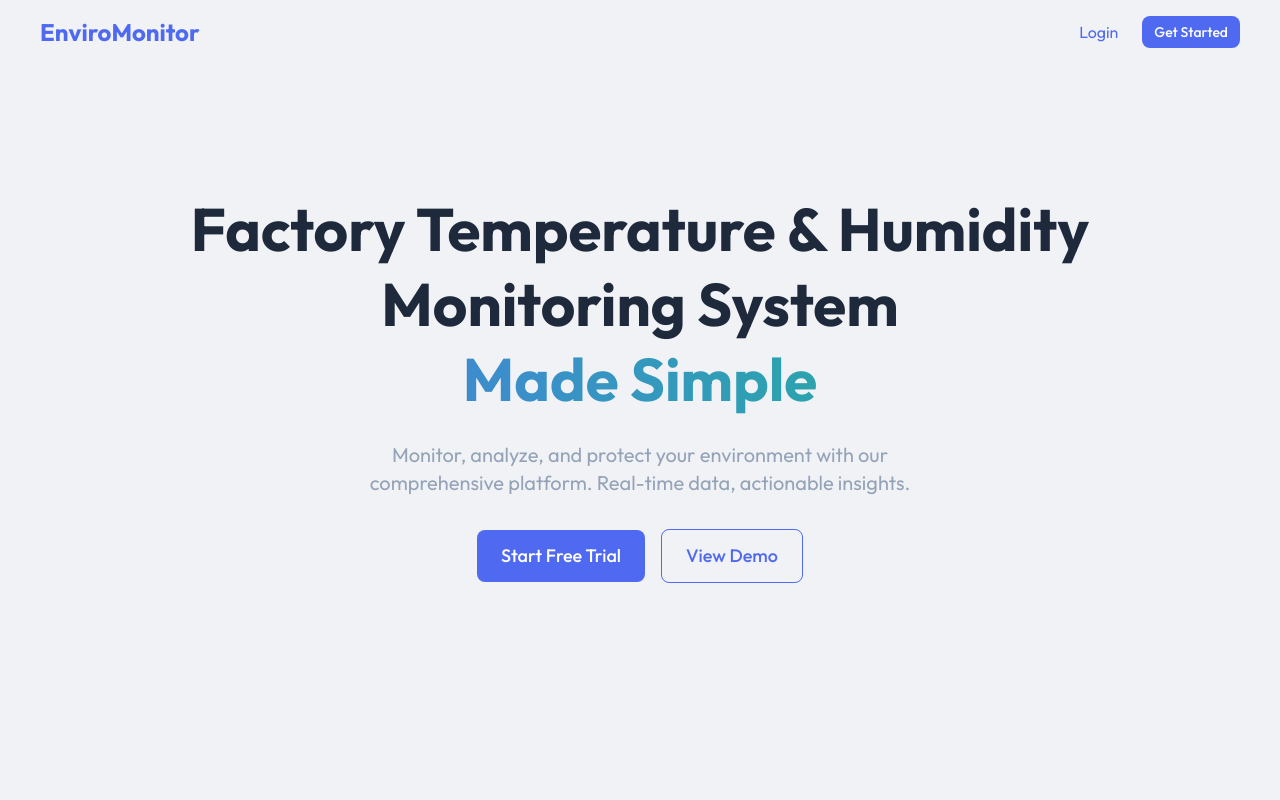
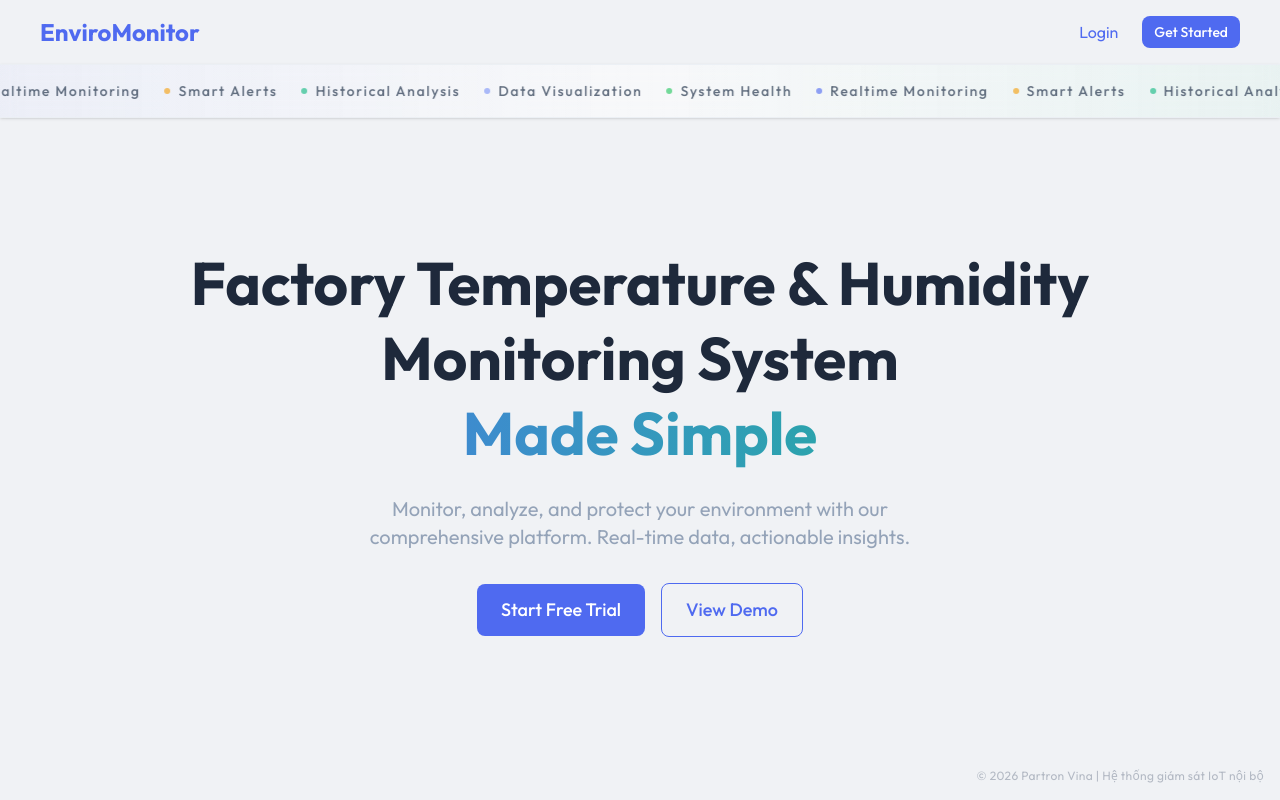
Before and after one commit to trancuong31/EnviroMonitor, a React (Vite) app in the folder frontend/: page / in a window 1280 px wide. Built offline with nearby package versions, Linux system fonts and the light colour scheme; no server answers.

Commit message:
update home

```diff
--- a/frontend/package.json
+++ b/frontend/package.json
@@ -26,6 +26,7 @@
         "react-dom": "^18.2.0",
         "react-i18next": "^16.5.4",
         "react-router-dom": "^6.21.1",
+        "tailwindcss-animate": "^1.0.7",
         "xlsx": "^0.18.5",
         "zustand": "^4.4.7"
     },
--- a/frontend/src/features/dashboard/components/SensorChartModal.jsx
+++ b/frontend/src/features/dashboard/components/SensorChartModal.jsx
@@ -158,7 +158,7 @@ const LocationChartModal = ({ isOpen, onClose, locationData }) => {
     // Date range state (default: today 00:00 to now)
     const [startDate, setStartDate] = useState(() => {
         const start = new Date();
-        return setSeconds(setMinutes(setHours(start, 8), 0), 0);
+        return setSeconds(setMinutes(setHours(start, 0), 0), 0);
     });
     const [endDate, setEndDate] = useState(() => new Date());
 
@@ -184,7 +184,7 @@ const LocationChartModal = ({ isOpen, onClose, locationData }) => {
     useEffect(() => {
         if (isOpen) {
             const start = new Date();
-            setStartDate(setSeconds(setMinutes(setHours(start, 8), 0), 0));
+            setStartDate(setSeconds(setMinutes(setHours(start, 0), 0), 0));
             setEndDate(new Date());
         }
     }, [isOpen]);
--- a/frontend/src/features/home/pages/HomePage.jsx
+++ b/frontend/src/features/home/pages/HomePage.jsx
@@ -7,6 +7,32 @@ import { Button } from '../../../components/ui';
  */
 const HomePage = () => {
     const { t } = useTranslation();
+
+    // Marquee content component for seamless loop
+    const MarqueeContent = () => (
+        <>
+            <span className="flex items-center gap-2 shrink-0">
+                <span className="w-1.5 h-1.5 rounded-full bg-primary animate-pulse"></span>
+                {t('home.features.realtime')}
+            </span>
+            <span className="flex items-center gap-2 shrink-0">
+                <span className="w-1.5 h-1.5 rounded-full bg-warning animate-pulse"></span>
+                {t('home.features.alerts')}
+            </span>
+            <span className="flex items-center gap-2 shrink-0">
+                <span className="w-1.5 h-1.5 rounded-full bg-secondary animate-pulse"></span>
+                {t('home.features.analysis')}
+            </span>
+            <span className="flex items-center gap-2 shrink-0">
+                <span className="w-1.5 h-1.5 rounded-full bg-primary-light animate-pulse"></span>
+                {t('home.features.visualization')}
+            </span>
+            <span className="flex items-center gap-2 shrink-0">
+                <span className="w-1.5 h-1.5 rounded-full bg-success animate-pulse"></span>
+                {t('home.features.health')}
+            </span>
+        </>
+    );
 
     return (
         <div className="min-h-screen bg-background transition-colors duration-300">
@@ -26,18 +52,29 @@ const HomePage = () => {
                 </nav>
             </header>
 
+            {/* Marquee Section */}
+            <div className="relative overflow-hidden bg-gradient-to-r from-surface/30 via-surface/50 to-surface/30 backdrop-blur-sm py-4 border-y border-border/50 shadow-sm">
+                <div className="absolute inset-0 bg-gradient-to-r from-primary/5 via-transparent to-secondary/5 pointer-events-none"></div>
+                <div className="flex gap-6 whitespace-nowrap animate-marquee text-sm font-medium opacity-85 tracking-[0.12em] text-text-secondary">
+                    <MarqueeContent />
+                    <MarqueeContent />
+                    <MarqueeContent />
+                    <MarqueeContent />
+                </div>
+            </div>
+
             <main className="max-w-[1200px] mx-auto px-8 py-16">
                 <section className="text-center py-16">
-                    <h1 className="text-4xl md:text-6xl font-extrabold leading-tight mb-6">
+                    <h1 className="text-4xl md:text-6xl font-extrabold leading-tight mb-6 animate-fade-up animate-once animate-duration-2000">
                         {t('home.title1')}
                         <span className="block bg-gradient-to-r from-primary to-secondary bg-clip-text text-transparent">
                             {t('home.title2')}
                         </span>
                     </h1>
-                    <p className="text-xl text-text-muted max-w-[600px] mx-auto mb-8">
+                    <p className="text-xl text-text-muted max-w-[600px] mx-auto mb-8 animate-fade-up animate-once animate-duration-1500">
                         {t('home.description')}
                     </p>
-                    <div className="flex gap-4 justify-center flex-col sm:flex-row items-center">
+                    <div className="flex gap-4 justify-center flex-col sm:flex-row items-center animate-fade-up animate-once animate-duration-2000">
                         <Link to="/dashboard">
                             <Button variant="primary" size="large">
                                 {t('home.startTrial')}
@@ -49,6 +86,9 @@ const HomePage = () => {
                             </Button>
                         </Link>
                     </div>
+                    <div className="fixed bottom-4 right-4 text-xs text-gray-400 opacity-70 tracking-wide select-none">
+                        {t('home.copyright')}
+                    </div>
                 </section>
             </main>
         </div>
--- a/frontend/src/i18n/locales/en.json
+++ b/frontend/src/i18n/locales/en.json
@@ -12,7 +12,15 @@
     "title2": "Made Simple",
     "description": "Monitor, analyze, and protect your environment with our comprehensive platform. Real-time data, actionable insights.",
     "startTrial": "Start Free Trial",
-    "viewDemo": "View Demo"
+    "viewDemo": "View Demo",
+    "features": {
+      "realtime": "Realtime Monitoring",
+      "alerts": "Smart Alerts",
+      "analysis": "Historical Analysis",
+      "visualization": "Data Visualization",
+      "health": "System Health",
+      "copyright": "© 2026 Partron Vina | Internal IoT Monitoring System"
+    }
   },
   "auth": {
     "welcomeBack": "Welcome Back",
--- a/frontend/src/i18n/locales/vi.json
+++ b/frontend/src/i18n/locales/vi.json
@@ -12,7 +12,15 @@
     "title2": "Đơn giản & Hiệu quả",
     "description": "Giám sát và phân tích với nền tảng toàn diện. Dữ liệu thời gian thực, thông tin hữu ích.",
     "startTrial": "Dùng thử miễn phí",
-    "viewDemo": "Xem Demo"
+    "viewDemo": "Xem Demo",
+    "features": {
+      "realtime": "Giám sát Thời gian thực",
+      "alerts": "Cảnh báo Thông minh",
+      "analysis": "Phân tích Lịch sử",
+      "visualization": "Trực quan hóa Dữ liệu",
+      "health": "Tình trạng Hệ thống"
+    },
+    "copyright": "© 2026 Partron Vina | Hệ thống giám sát IoT nội bộ"
   },
   "auth": {
     "welcomeBack": "Chào mừng trở lại",
--- a/frontend/src/index.css
+++ b/frontend/src/index.css
@@ -118,6 +118,18 @@ button {
     }
 }
 
+@keyframes fade-up {
+    from {
+        opacity: 0;
+        transform: translateY(30px);
+    }
+
+    to {
+        opacity: 1;
+        transform: translateY(0);
+    }
+}
+
 @keyframes pulse-icon {
 
     0%,
@@ -152,6 +164,16 @@ button {
     }
 }
 
+@keyframes marquee {
+    0% {
+        transform: translateX(0);
+    }
+
+    100% {
+        transform: translateX(-25%);
+    }
+}
+
 /* Utility animation classes */
 @utility animate-slide-down {
     animation: slide-down 0.6s ease-out;
@@ -159,6 +181,10 @@ button {
 
 @utility animate-fade-in {
     animation: fade-in 0.8s ease-out 0.2s backwards;
+}
+
+@utility animate-fade-up {
+    animation: fade-up 0.8s cubic-bezier(0.16, 1, 0.3, 1) backwards;
 }
 
 @utility animate-pulse-icon {
@@ -173,6 +199,43 @@ button {
     animation: shimmer 2s infinite;
 }
 
+@utility animate-marquee {
+    animation: marquee 40s linear 1.5s infinite;
+}
+
 @utility duration-400 {
     transition-duration: 400ms;
 }
+
+/* Animation delays */
+@utility delay-100 {
+    animation-delay: 100ms;
+}
+
+@utility delay-200 {
+    animation-delay: 200ms;
+}
+
+@utility delay-300 {
+    animation-delay: 300ms;
+}
+
+@utility delay-400 {
+    animation-delay: 400ms;
+}
+
+@utility delay-500 {
+    animation-delay: 500ms;
+}
+
+@utility delay-600 {
+    animation-delay: 600ms;
+}
+
+@utility delay-700 {
+    animation-delay: 700ms;
+}
+
+@utility delay-800 {
+    animation-delay: 800ms;
+}
```
Also changed, not shown: 1 other file (tests, documents, lock files or other folders).
